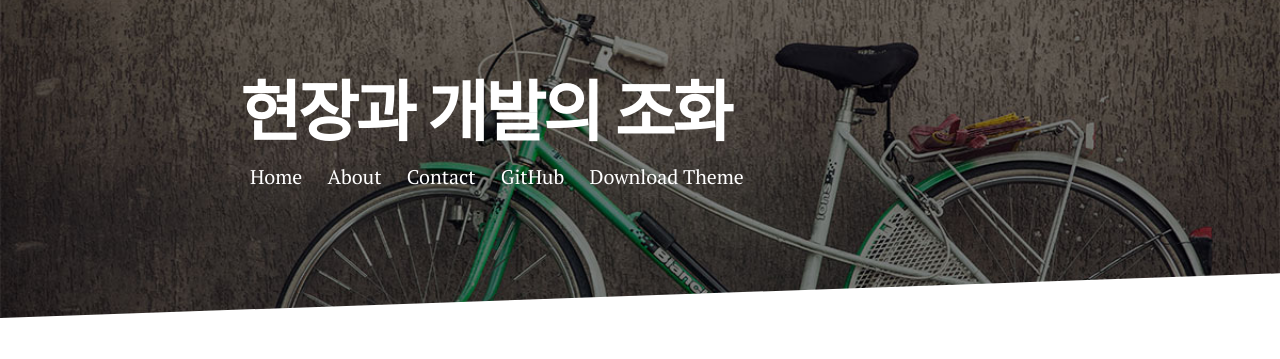
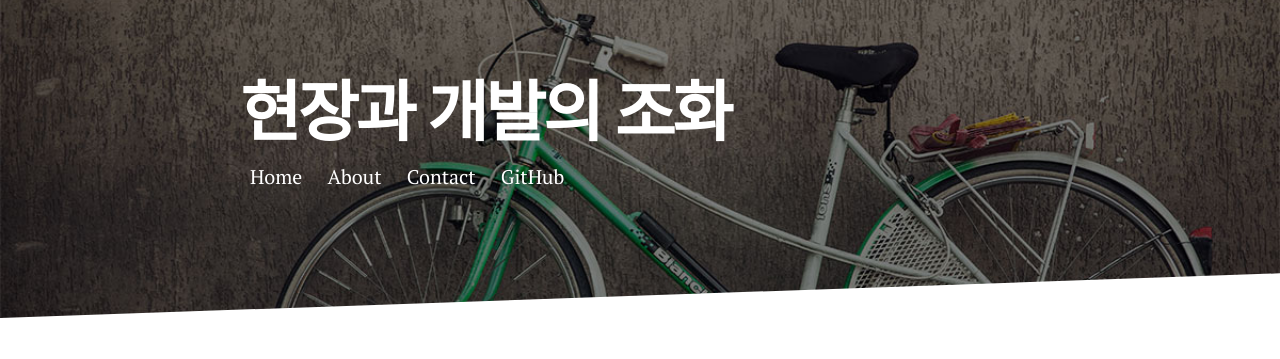
Before and after one commit to byonghwan-son/byonghwan-son.github.io, a Jekyll site: the page built from index.html, in a window 1280 px wide. Shown: the top 359 px of the page. Built offline with Jekyll 4.4.1, drawn with Linux system fonts in a browser that asks for light colours; nearby versions of some CDN libraries; the list of posts is cut into pages by our own code.

Commit message:
header 수정

```diff
--- a/_config.yml
+++ b/_config.yml
@@ -1,7 +1,7 @@
 title: 현장과 개발의 조화
 description: 개발로 현장을 자유롭게
 
-url: https://
+url: https://byonghwan-son.github.io/
 paginate_path: "blog/page:num/"
 permalink: blog/:title/
 
--- a/_includes/header.html
+++ b/_includes/header.html
@@ -8,8 +8,7 @@
                      <a href="{{ link.url }}">{{ link.title }}</a>
                  </li>
                  {%- endfor -%}
-                 <li> <a href="https://github.com/brianmaierjr/long-haul" target="_blank">GitHub</a></li>
-                 <li><a href="https://github.com/brianmaierjr/long-haul/archive/master.zip">Download Theme</a></li>
+                 <li> <a href="https://github.com/byonghwan-son" target="_blank">GitHub</a></li>
              </ul>
          </nav>
      </div>
```
